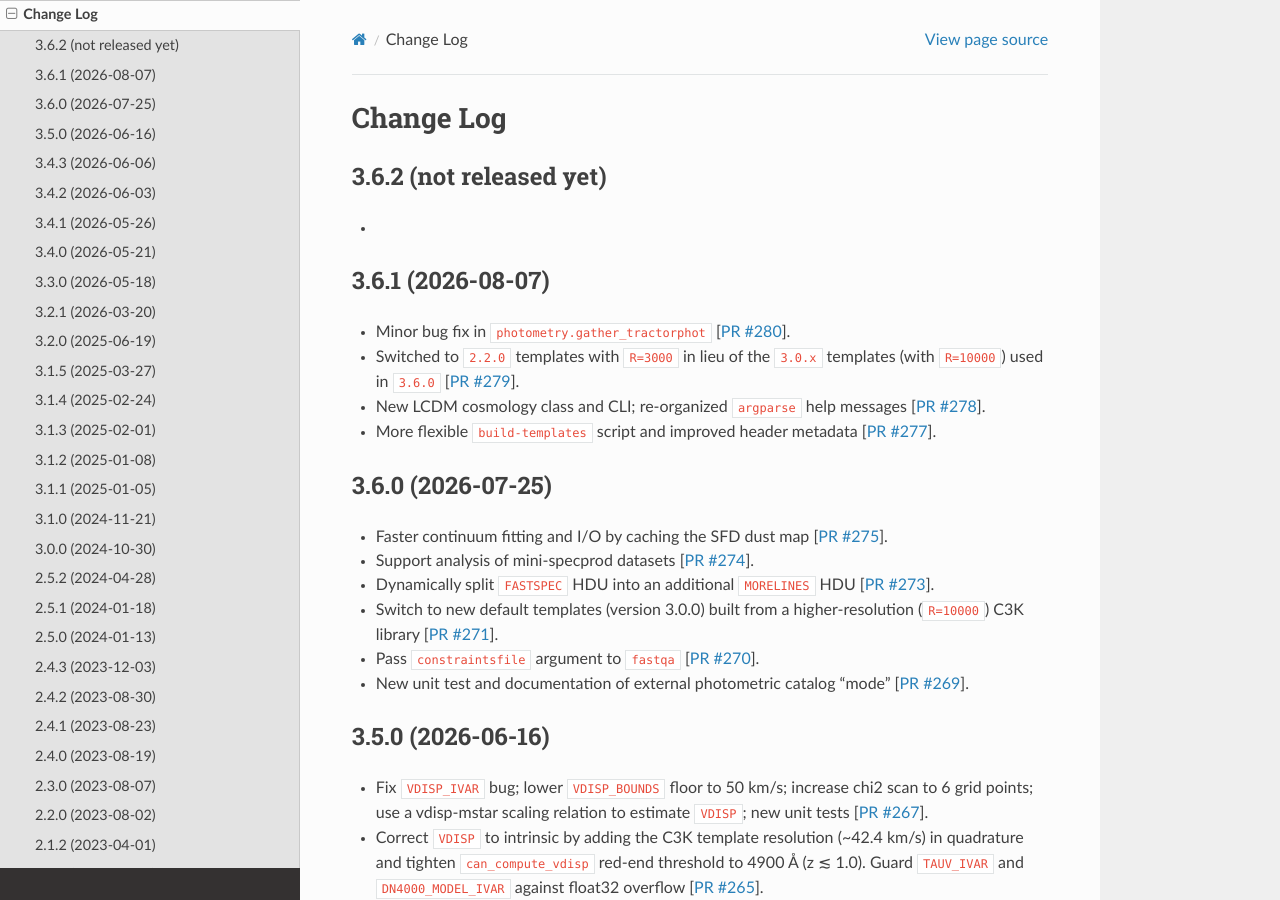
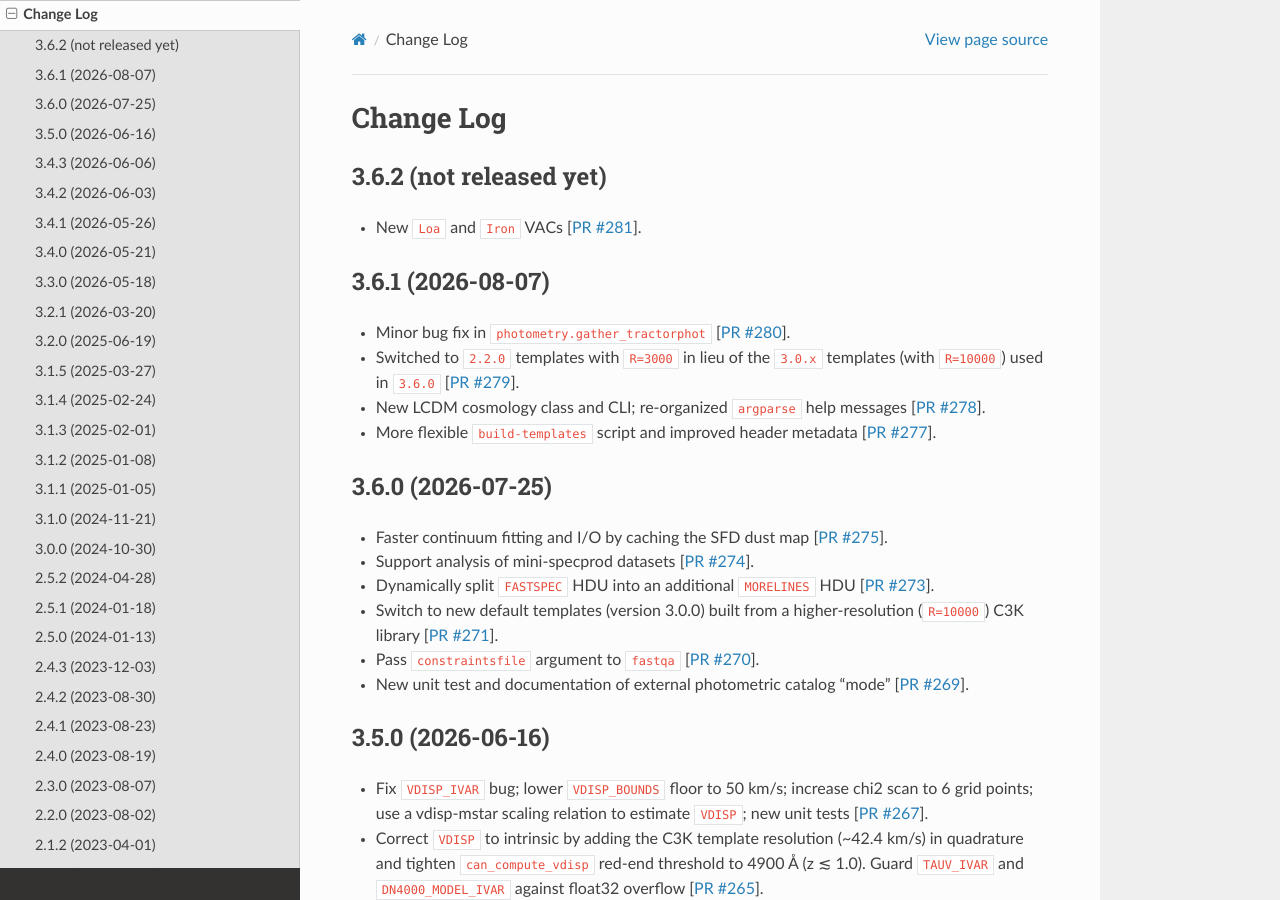
Before and after one commit to desihub/fastspecfit, a Sphinx documentation site: the page built from doc/changes.rst, in a window 1280 px wide and 900 px high. Built offline with Sphinx 7.4.7 and the Read the Docs theme 3.1.0, drawn with Linux system fonts in a browser that asks for light colours; the version number could not be read and is left out.

Commit message:
updated change log

```diff
--- a/doc/changes.rst
+++ b/doc/changes.rst
@@ -4,7 +4,10 @@ Change Log
 
 3.6.2 (not released yet)
 ------------------------
-*
+
+* New ``Loa`` and ``Iron`` VACs [`PR #281`_].
+
+.. _`PR #281`: https://github.com/desihub/fastspecfit/pull/281
 
 3.6.1 (2026-08-07)
 ------------------
```
